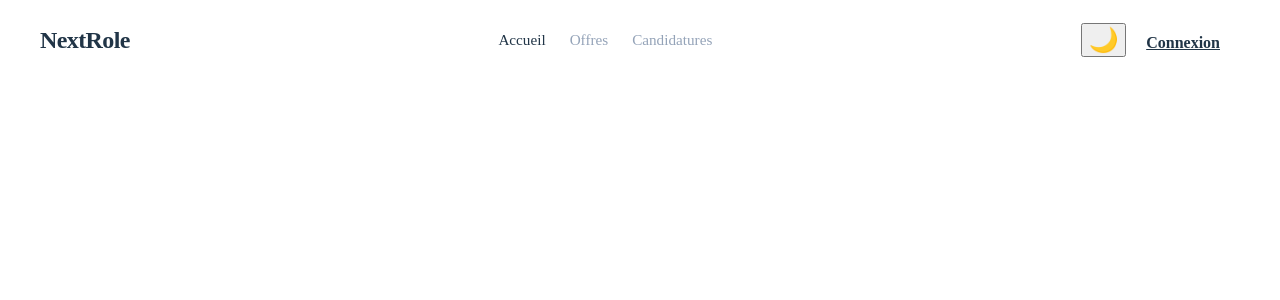
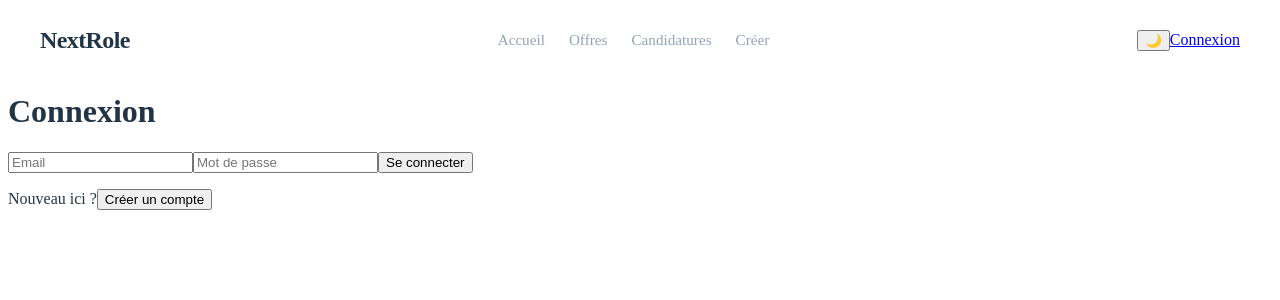
Before and after one commit to MaashRees/NextRole, a React (Vite) app in the folder frontend/: page /login in a window 1280 px wide. Before the commit this address led to /. Shown: the top 300 px of the page. Built offline with nearby package versions, Linux system fonts and the light colour scheme; no server answers.

Commit message:
feat(frontend/users): profile, login, register OK, il fautdra déplacer layout pour utiliser children au lieu de outlet

```diff
--- a/frontend/src/Router.jsx
+++ b/frontend/src/Router.jsx
@@ -1,13 +1,14 @@
 import { BrowserRouter, Routes, Route, Navigate } from 'react-router-dom';
 import Layout from './components/Layout/index';
-import HomeScreen from './screens/HomeScreen';
-// import AuthScreen from './screens/AuthScreen';
-// import ProfileScreen from './screens/ProfileScreen';
+import HomeScreen from './screens/HomeScreen/index';
+import AuthScreen from './screens/AuthScreen/index';
+import ProfileScreen from './screens/ProfileScreen/index';
 // import JobScreen from './screens/JobScreen';
 // import JobDetailsScreen from './screens/JobDetailsScreen';
 // import ApplicationScreen from './screens/ApplicationScreen';
 // import CreateScreen from './screens/CreateScreen';
 import useLocalStorage from './hooks/useLocalStorage';
+
 function Router() {
   const [token] = useLocalStorage('token', null);
   const isAuthenticated = !!token;
@@ -17,13 +18,19 @@ function Router() {
       <Routes>
         <Route element={<Layout />}>
           <Route path="/" element={<HomeScreen />} />
-          {/* <Route path="/login" element={<AuthScreen />} />
-          <Route path="/profile" element={isAuthenticated ? <ProfileScreen /> : <Navigate to="/login" />} />
-          <Route path="/jobs" element={<JobScreen />} />
+          <Route path="/login" element={<AuthScreen />} />
+
+          {/* Routes protégées */}
+          <Route
+            path="/profile"
+            element={isAuthenticated ? <ProfileScreen /> : <Navigate to="/login" />}
+          />
+          {/* <Route path="/jobs" element={<JobScreen />} />
           <Route path="/jobs/:id" element={<JobDetailsScreen />} />
           <Route path="/applications" element={<ApplicationScreen />} />
           <Route path="/create" element={<CreateScreen />} /> */}
         </Route>
+
         <Route path="*" element={<Navigate to="/" replace />} />
       </Routes>
     </BrowserRouter>
--- a/frontend/src/components/Layout/index.jsx
+++ b/frontend/src/components/Layout/index.jsx
@@ -1,3 +1,4 @@
+import { Outlet } from 'react-router-dom';
 import { useTheme } from '../../contexts/ThemeContext';
 
 import NavBar from '../Navbar/index';
@@ -20,7 +21,7 @@ const Layout = ({ children }) => {
   return (
     <div style={layoutStyle}>
       <header><NavBar /></header>
-      <main>{children}</main>
+      <main><Outlet/></main>
     </div>
   );
 };
--- /dev/null
+++ b/frontend/src/components/LoginForm/index.jsx
@@ -0,0 +1,47 @@
+import { useState } from 'react';
+import { useNavigate } from 'react-router-dom';
+import apiService from '../../services/ApiService';
+import useLocalStorage from '../../hooks/useLocalStorage';
+
+const LoginForm = () => {
+  const [email, setEmail] = useState('');
+  const [password, setPassword] = useState('');
+  const [, setToken] = useLocalStorage('token', null);
+  const [, setUser] = useLocalStorage('user', null);
+  const navigate = useNavigate();
+
+  const handleLogin = async (e) => {
+    e.preventDefault();
+    try {
+      const data = await apiService.login({ email, password });
+      setToken(data.token);
+      setUser(data.user);
+      navigate('/profile');
+    } catch (err) {
+      alert("Erreur : " + err.message);
+    }
+  };
+
+  return (
+    <form onSubmit={handleLogin}>
+      <input
+        type="email"
+        placeholder="Email"
+        value={email}
+        onChange={(e) => setEmail(e.target.value)}
+        required
+      />
+      <input
+        type="password"
+        placeholder="Mot de passe"
+        value={password}
+        onChange={(e) => setPassword(e.target.value)}
+        required
+      />
+      <button type="submit">Se connecter</button>
+    </form>
+  );
+};
+
+
+export default LoginForm;
--- a/frontend/src/components/NavBar/index.jsx
+++ b/frontend/src/components/NavBar/index.jsx
@@ -11,41 +11,29 @@ function NavBar() {
 
   return (
     <nav className="navbar">
-      <NavLink title="Home" to="/" className="nav-logo">
-        NextRole
-      </NavLink>
+      <NavLink to="/" className="nav-logo">NextRole</NavLink>
+
       <div className="nav-links">
-        <NavLink to="/" className={`nav-link ${location.pathname === '/' ? 'active' : ''}`}>
-          Accueil
-        </NavLink>
-        <NavLink to="/jobs" className="nav-link">
-          Offres
-        </NavLink>
-        <NavLink to="/applications" className="nav-link">
-          Candidatures
-        </NavLink>
+        <NavLink to="/" className={({ isActive }) => isActive ? "nav-link active" : "nav-link"}>Accueil</NavLink>
+        <NavLink to="/jobs" className="nav-link">Offres</NavLink>
+        <NavLink to="/applications" className="nav-link">Candidatures</NavLink>
+        <NavLink to="/create" className="nav-link">Créer</NavLink>
       </div>
 
       <div className="right">
-        <button onClick={toggleTheme} className="nav-logo">
+        <button onClick={toggleTheme} className="theme-toggle">
           {theme === 'light' ? '🌙' : '☀️'}
         </button>
 
         {token ? (
-          <NavLink to="/profile" className="nav-btn">
-            <img
-              src={avatarUrl}
-              alt="Profil"
-              className="nav-logo"
-            />
-          </NavLink>
+          <div className="user-menu">
+            <NavLink to="/profile">
+              <img src={avatarUrl} alt="Profil" className="nav-avatar" style={{ width: '35px', borderRadius: '50%' }} />
+            </NavLink>
+            <button onClick={handleLogout} className="logout-btn">Quitter</button>
+          </div>
         ) : (
-          <NavLink
-            to="/login"
-            className="nav-btn"
-          >
-            Connexion
-          </NavLink>
+          <NavLink to="/login" className="login-btn">Connexion</NavLink>
         )}
       </div>
     </nav>
--- /dev/null
+++ b/frontend/src/components/RegisterForm/index.jsx
@@ -0,0 +1,64 @@
+import { useState } from 'react';
+import apiService from '../../services/ApiService';
+
+const RegisterForm = ({ onToggle }) => {
+  const [formData, setFormData] = useState({
+    firstname: '',
+    lastname: '',
+    username: '',
+    email: '',
+    password: '',
+    confirmPassword: '',
+    age: ''
+  });
+  const [error, setError] = useState('');
+
+  const validate = () => {
+    const emailRegex = /^\S+@\S+\.\S+$/;
+    if (!emailRegex.test(formData.email)) return "Format d'email invalide.";
+    if (formData.password.length < 8) return "Le mot de passe doit contenir au moins 8 caractères.";
+    if (formData.password !== formData.confirmPassword) return "Les mots de passe ne correspondent pas.";
+    if (Number(formData.age) < 18) return "Vous devez avoir au moins 18 ans.";
+    return null;
+  };
+
+  const handleSubmit = async (e) => {
+    e.preventDefault();
+    setError('');
+
+    const validationError = validate();
+    if (validationError) return setError(validationError);
+
+    try {
+      const { confirmPassword, ...payload } = formData;
+      await apiService.register({
+        ...payload,
+        age: Number(payload.age)
+      });
+      alert("Inscription réussie !");
+      onToggle();
+    } catch (err) {
+      setError(err.message || "Erreur lors de l'inscription");
+    }
+  };
+
+  const handleChange = (e) => {
+    setFormData({ ...formData, [e.target.name]: e.target.value });
+  };
+
+  return (
+    <form onSubmit={handleSubmit}>
+      {error && <p style={{ color: 'red' }}>{error}</p>}
+      <input name="firstname" placeholder="Prénom" onChange={handleChange} required />
+      <input name="lastname" placeholder="Nom" onChange={handleChange} required />
+      <input name="username" placeholder="Nom d'utilisateur" onChange={handleChange} required />
+      <input name="email" type="email" placeholder="Email" onChange={handleChange} required />
+      <input name="age" type="number" placeholder="Âge (min 18)" onChange={handleChange} required />
+      <input name="password" type="password" placeholder="Mot de passe (min 8)" onChange={handleChange} required />
+      <input name="confirmPassword" type="password" placeholder="Confirmer mot de passe" onChange={handleChange} required />
+      <button type="submit">S'inscrire</button>
+    </form>
+  );
+};
+
+export default RegisterForm;
--- /dev/null
+++ b/frontend/src/screens/AuthScreen/index.jsx
@@ -0,0 +1,29 @@
+import { useState } from 'react';
+import LoginForm from '../../components/LoginForm/index';
+import RegisterForm from '../../components/RegisterForm/index';
+
+
+const AuthScreen = () => {
+  const [isLogin, setIsLogin] = useState(true);
+
+  return (
+    <div>
+      <h1>{isLogin ? 'Connexion' : 'Inscription'}</h1>
+
+      {isLogin ? (
+        <LoginForm />
+      ) : (
+        <RegisterForm onToggle={() => setIsLogin(true)} />
+      )}
+
+      <p>
+        {isLogin ? "Nouveau ici ?" : "Déjà un compte ?"}
+        <button onClick={() => setIsLogin(!isLogin)}>
+          {isLogin ? "Créer un compte" : "Se connecter"}
+        </button>
+      </p>
+    </div>
+  );
+};
+
+export default AuthScreen;
--- a/frontend/src/screens/HomeScreen/index.jsx
+++ b/frontend/src/screens/HomeScreen/index.jsx
@@ -1,4 +1,4 @@
-
+import { useEffect } from "react";
 const HomeScreen = () => {
   useEffect(() => {
     document.title = "Accueil - NextRole";
--- /dev/null
+++ b/frontend/src/screens/ProfileScreen/index.jsx
@@ -0,0 +1,74 @@
+import { useState, useEffect } from 'react';
+import apiService from '../../services/ApiService';
+import useLocalStorage from '../../hooks/useLocalStorage';
+
+const ProfileScreen = () => {
+  const [user, setUser] = useLocalStorage('user', null);
+  const [isEditing, setIsEditing] = useState(false);
+  const [formData, setFormData] = useState({
+    firstname: user?.firstname || '',
+    lastname: user?.lastname || '',
+    age: user?.age || ''
+  });
+
+  const handleUpdate = async (e) => {
+    e.preventDefault();
+    try {
+      const updatedUser = await apiService.updateProfile({
+        ...formData,
+        age: Number(formData.age)
+      });
+      setUser(updatedUser);
+      setIsEditing(false);
+      alert("Profil mis à jour");
+    } catch (err) {
+      alert(err.message);
+    }
+  };
+
+  const handleLogout = () => {
+    localStorage.removeItem('token');
+    localStorage.removeItem('user');
+    window.location.href = '/';
+  };
+
+  return (
+    <div>
+      <h2>Mon Profil (@{user?.username})</h2>
+      {!isEditing ? (
+        <div>
+          <p><strong>Identité :</strong> {user?.firstname} {user?.lastname}</p>
+          <p><strong>Email :</strong> {user?.email}</p>
+          <p><strong>Âge :</strong> {user?.age} ans</p>
+          <button onClick={() => setIsEditing(true)}>Modifier mes infos</button>
+        </div>
+      ) : (
+        <form onSubmit={handleUpdate}>
+          <input
+            placeholder="Prénom"
+            value={formData.firstname}
+            onChange={(e) => setFormData({...formData, firstname: e.target.value})}
+          />
+          <input
+            placeholder="Nom"
+            value={formData.lastname}
+            onChange={(e) => setFormData({...formData, lastname: e.target.value})}
+          />
+          <input
+            type="number"
+            placeholder="Âge"
+            value={formData.age}
+            onChange={(e) => setFormData({...formData, age: e.target.value})}
+          />
+          <button type="submit">Sauvegarder</button>
+          <button type="button" onClick={() => setIsEditing(false)}>Annuler</button>
+        </form>
+      )}
+
+      <hr />
+      <button onClick={handleLogout} style={{ color: 'red' }}>Déconnexion</button>
+    </div>
+  );
+};
+
+export default ProfileScreen;
```
